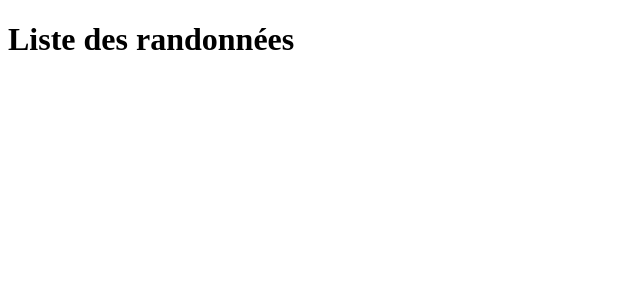
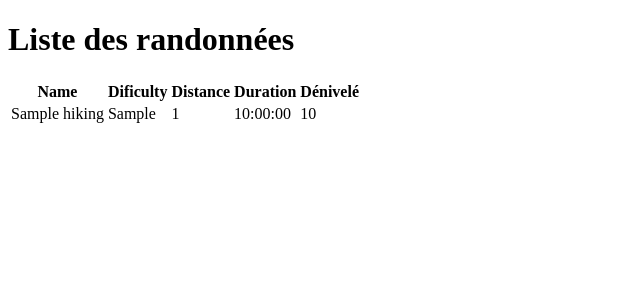
Before and after one commit to TozurElena/SQL_BD, a PHP site: page /read.php in a window 1280 px wide. Shown: the top 300 px of the page, without its empty margins (0-640 px from the left). Run offline with PHP 8.4, Linux system fonts and the light colour scheme; tables that the repository leaves empty hold one stand-in row (values such as "Sample post").

Commit message:
Afficher la liste des randonnées

```diff
--- a/php-training-mysql/read.php
+++ b/php-training-mysql/read.php
@@ -1,3 +1,13 @@
+<!-- CONNEXION À LA BASE DE DONNÉES -->
+<?php
+try {
+  // Connexion à MySQL
+  $bd = new PDO('mysql:host=localhost;dbname=becode;charset=utf8', 'root', '');
+} catch (Exception $e) {
+  die('Erreur : ' . $e->getMessage());
+}
+?>
+
 <!DOCTYPE html>
 <html>
   <head>
@@ -7,8 +17,34 @@
   </head>
   <body>
     <h1>Liste des randonnées</h1>
+    <?php
+   //réalisation requete
+    $result = $bd->query('SELECT * FROM hiking');
+  ?>
     <table>
       <!-- Afficher la liste des randonnées -->
+      <thead>
+          <tr>
+            <th> Name</th>
+            <th> Dificulty</th>
+            <th> Distance</th>
+            <th> Duration</th>
+            <th> Dénivelé</th>
+          </tr>
+        </thead>
+        <tbody>
+        <?php while ($donnees = $result->fetch()) : ?>
+        <tr>
+          <td><?php echo ($donnees['name']);?></td>
+          <td><?php echo ($donnees['difficulty']); ?></td>
+          <td><?php echo ($donnees['distance']); ?></td>
+          <td><?php echo ($donnees['duration']); ?></td>
+          <td><?php echo ($donnees['height_difference']); ?></td>
+        </tr>
+        <?php endwhile;
+        $result->closeCursor();
+        ?>
+        </tbody>
     </table>
   </body>
 </html>
```
